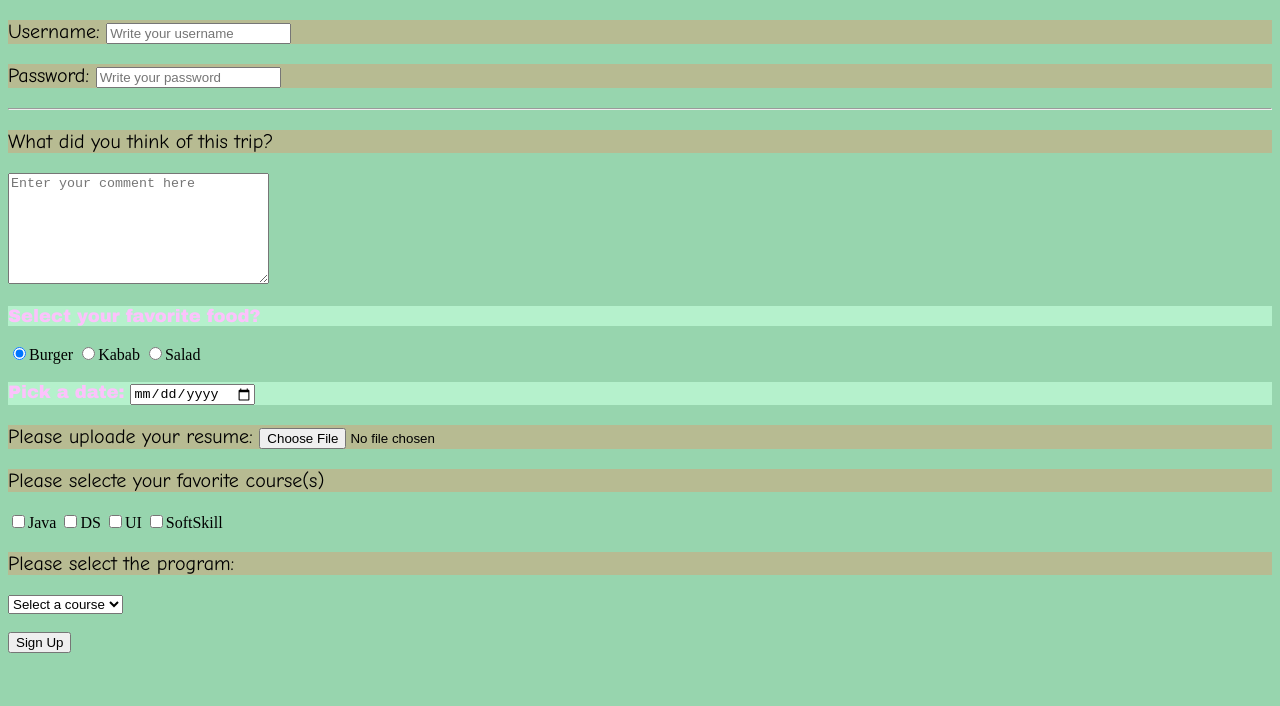
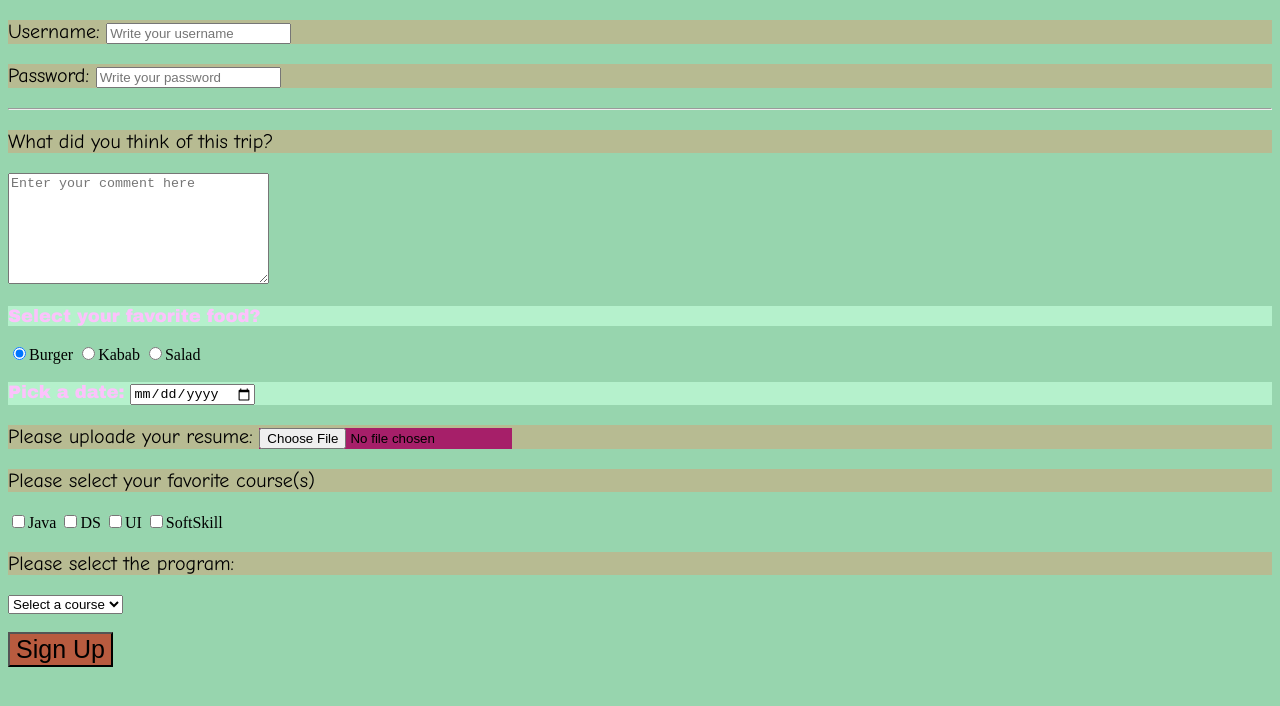
Before and after one commit to StasPavl/UI-Practice, a plain HTML site: page files/Registration_Form.html in a window 1280 px wide. Drawn offline with Linux system fonts and the light colour scheme.

Commit message:
CSS Practice

```diff
--- a/files/Registration_Form.html
+++ b/files/Registration_Form.html
@@ -37,10 +37,10 @@
     </p>
     <p>
         Please uploade your resume:
-        <input type="file">
+        <input type="file" id="choosefile">
     </p>
     <p>
-        Please selecte your favorite course(s)
+        Please select your favorite course(s)
     </p>
     <label for="J">
         <input type="checkbox" name="course" value="java" id="J">Java
@@ -67,7 +67,7 @@
     </select>
     <br>
     <br>
-    <input type="submit" value="Sign Up">
+    <input class="btn1 " type="submit" value="Sign Up" id="signup">
 
 </form>
 
--- a/files/css/styles.css
+++ b/files/css/styles.css
@@ -12,3 +12,19 @@ p{
     font-family:"Arial Black";
     color: #FCC2FC
 }
+/*#signup{
+    background-color: #BFDB38;
+}*/
+#choosefile{
+    background-color: #A61F69;
+}
+.btn1{
+    background-color: #B85B3F;
+    font-size: 25px;
+}.btn1:hover{
+    background-color: #FCE38A;
+    font-size: 25px;
+}
+.btnFont{
+    font-family: "Al Nile";
+}
```
